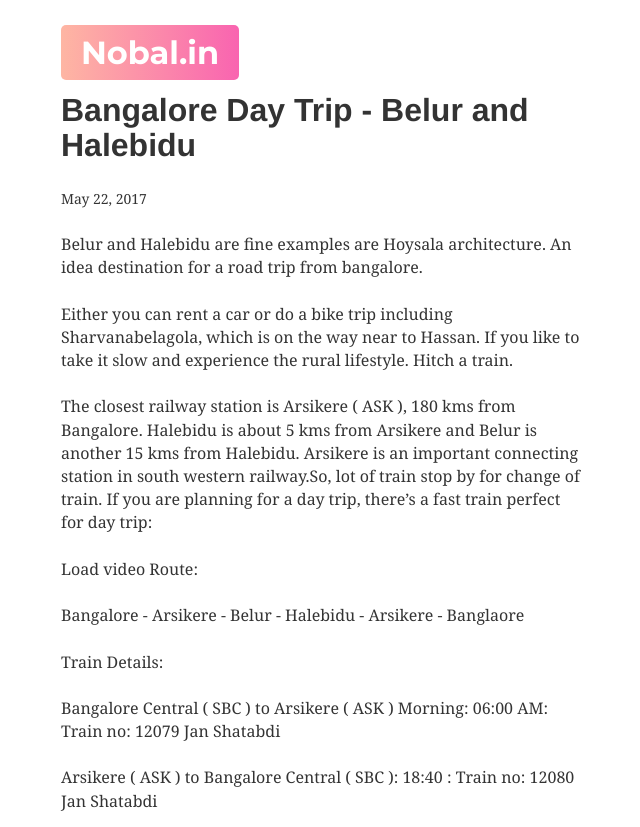
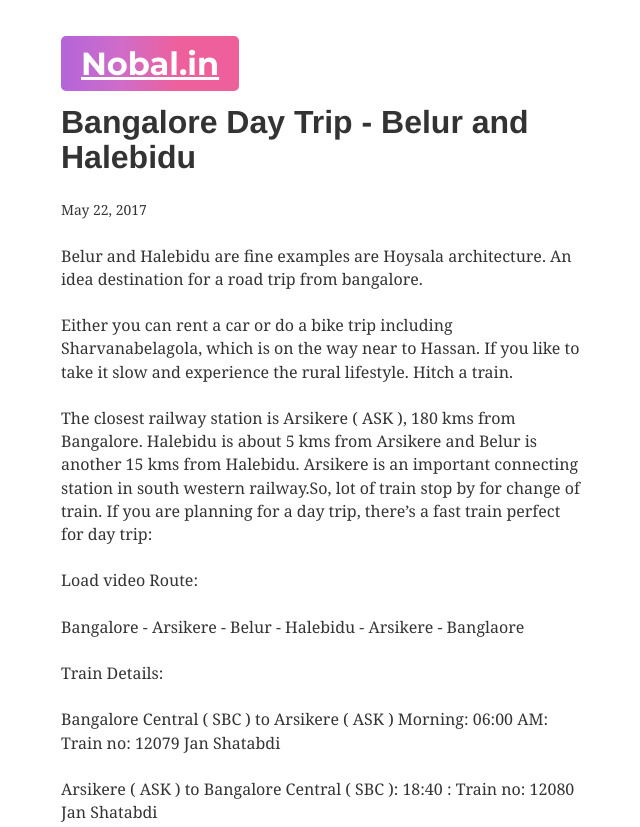
Before and after one commit to nobalmohan/nobal.in, a Gatsby site: page /travel/india/bangalore-day-trip-belur-halebidu/ in a window 1280 px wide. Shown: the top 827 px of the page, without its empty margins (318-958 px from the left). Built offline with nearby package versions, Linux system fonts and the light colour scheme; Gatsby itself is replaced by a stand-in of ours; some packages are replaced by stand-ins of ours.

Commit message:
changes logo background color

```diff
--- a/src/components/Bio.scss
+++ b/src/components/Bio.scss
@@ -16,8 +16,8 @@
 
     a {
         width: 30%;
-        text-align: right !important;
-        ;
+        text-align: center !important;
+        font-size: 14px;
     }
 
     @media (max-width: 767.98px) {
--- a/src/components/Layout.js
+++ b/src/components/Layout.js
@@ -1,6 +1,6 @@
 import React from 'react'
 import { Link } from 'gatsby'
-import './Layout.css'
+import './Layout.scss'
 
 import { rhythm, scale } from '../utils/typography'
 
@@ -21,15 +21,7 @@ class Layout extends React.Component {
           }}
         >
           <Link
-            style={{
-              boxShadow: 'none',
-              textDecoration: 'none',
-              fontSize: '32px',
-              color: '#fff',
-              padding: '8px 20px',
-              background: 'linear-gradient(90deg,#feb6a3,#f964b0)',
-              borderRadius: '5px'
-            }}
+            className="logo"
             to={`/`}
           >
             {title}
@@ -41,19 +33,11 @@ class Layout extends React.Component {
         <h3
           style={{
             fontFamily: `Montserrat, sans-serif`,
-            marginTop: 0,
+            marginTop: `${rhythm(0.5)}`,
           }}
         >
           <Link
-            style={{
-              boxShadow: 'none',
-              textDecoration: 'none',
-              fontSize: '32px',
-              color: '#fff',
-              padding: '8px 20px',
-              background: 'linear-gradient(90deg,#feb6a3,#f964b0)',
-              borderRadius: '5px'
-            }}
+            className="logo"
             to={`/`}
           >
             {title}
--- /dev/null
+++ b/src/components/Layout.scss
@@ -0,0 +1,12 @@
+.logo {
+    box-shadow: none;
+
+    font-size: 32px;
+    color: #fff;
+    padding: 8px 20px;
+    border-radius: 5px;
+    font-family: Montserrat, sans-serif;
+    background: linear-gradient(to right, #b8cbb8 0%, #b8cbb8 0%, #b465da 0%, #cf6cc9 33%, #ee609c 66%, #ee609c 100%);
+
+    //background: linear-gradient(90deg, #feb6a3, #f964b0),
+}
```
Also changed, not shown: src/components/Layout.css (deleted).
